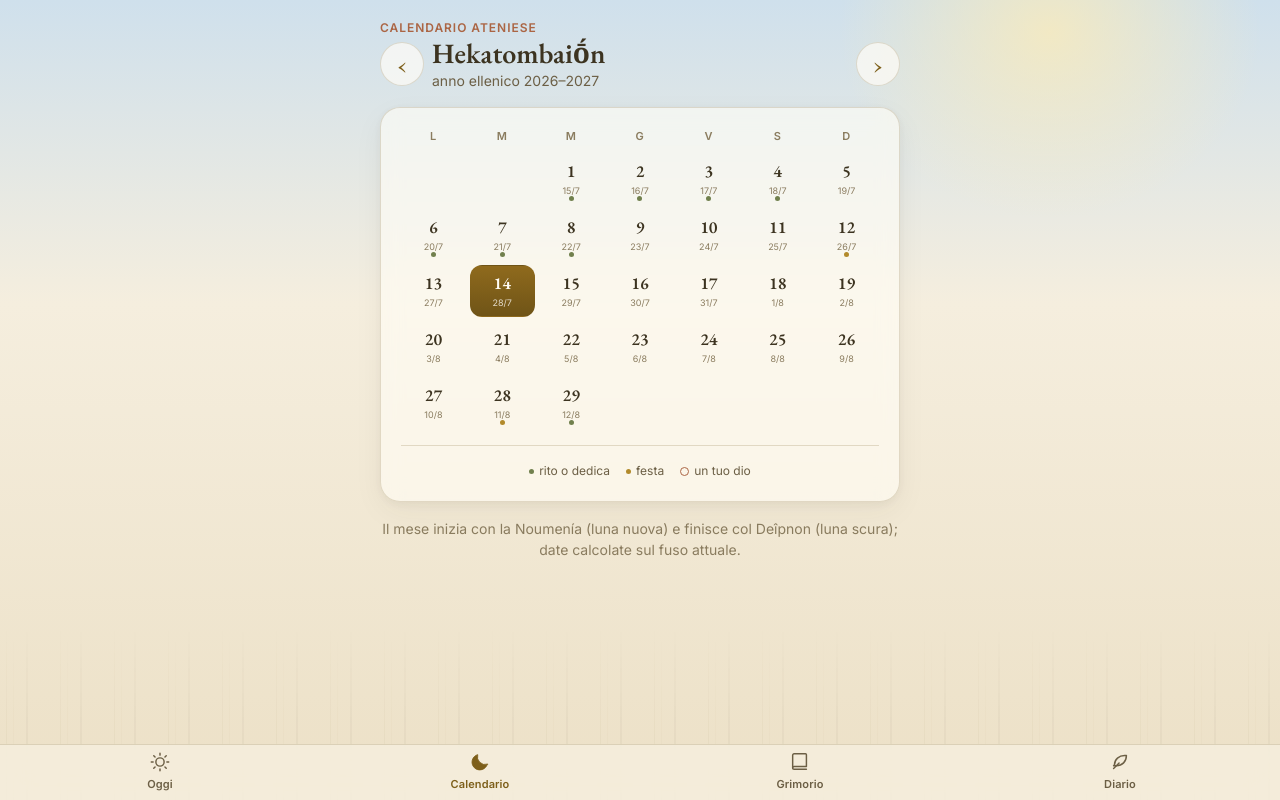
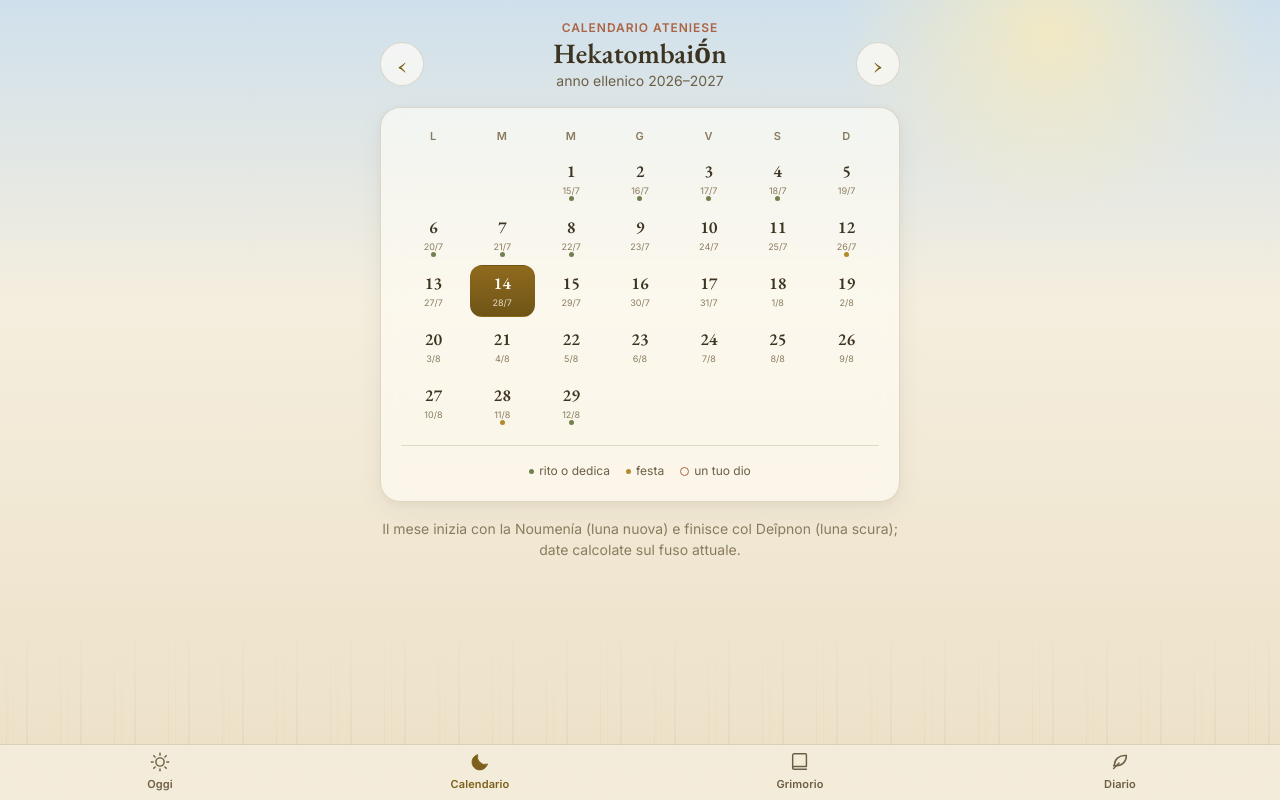
Before and after one commit to Flayris/Hestia, a React (Vite) app: page /#/calendario in a window 1280 px wide. Built offline with nearby package versions, Linux system fonts and the light colour scheme.

Commit message:
Calendario: centra l'intestazione del mese
Nome del mese, etichetta, anno e tasto torna a oggi sull'asse verticale,
con le frecce di navigazione ai lati.

```diff
--- a/src/routes/Calendario.tsx
+++ b/src/routes/Calendario.tsx
@@ -31,7 +31,7 @@ export function Calendario() {
   return (
     <main className="screen">
       <header className="appbar app-chrome">
-        <div style={{ width: '100%' }}>
+        <div className="cal-header">
           <p className="t-label">Calendario ateniese</p>
 
           <div className="cal-nav">
@@ -54,7 +54,7 @@ export function Calendario() {
           </div>
 
           {!eMeseCorrente && (
-            <button className="chip" onClick={() => setMese(oggi.month)} style={{ marginTop: 'var(--s2)' }}>
+            <button className="chip" onClick={() => setMese(oggi.month)}>
               ↩ torna a oggi
             </button>
           )}
--- a/src/theme/components.css
+++ b/src/theme/components.css
@@ -302,7 +302,11 @@
   justify-content: space-between;
   gap: var(--s2);
 }
-.cal-nav__title { flex: 1; min-width: 0; }
+.cal-nav__title { flex: 1; min-width: 0; text-align: center; }
+
+/* Intestazione del calendario centrata: titolo, anno, etichetta e chip. */
+.cal-header { width: 100%; text-align: center; }
+.cal-header .chip { margin: var(--s2) auto 0; }
 .cal-nav__btn {
   display: grid;
   place-items: center;
```
